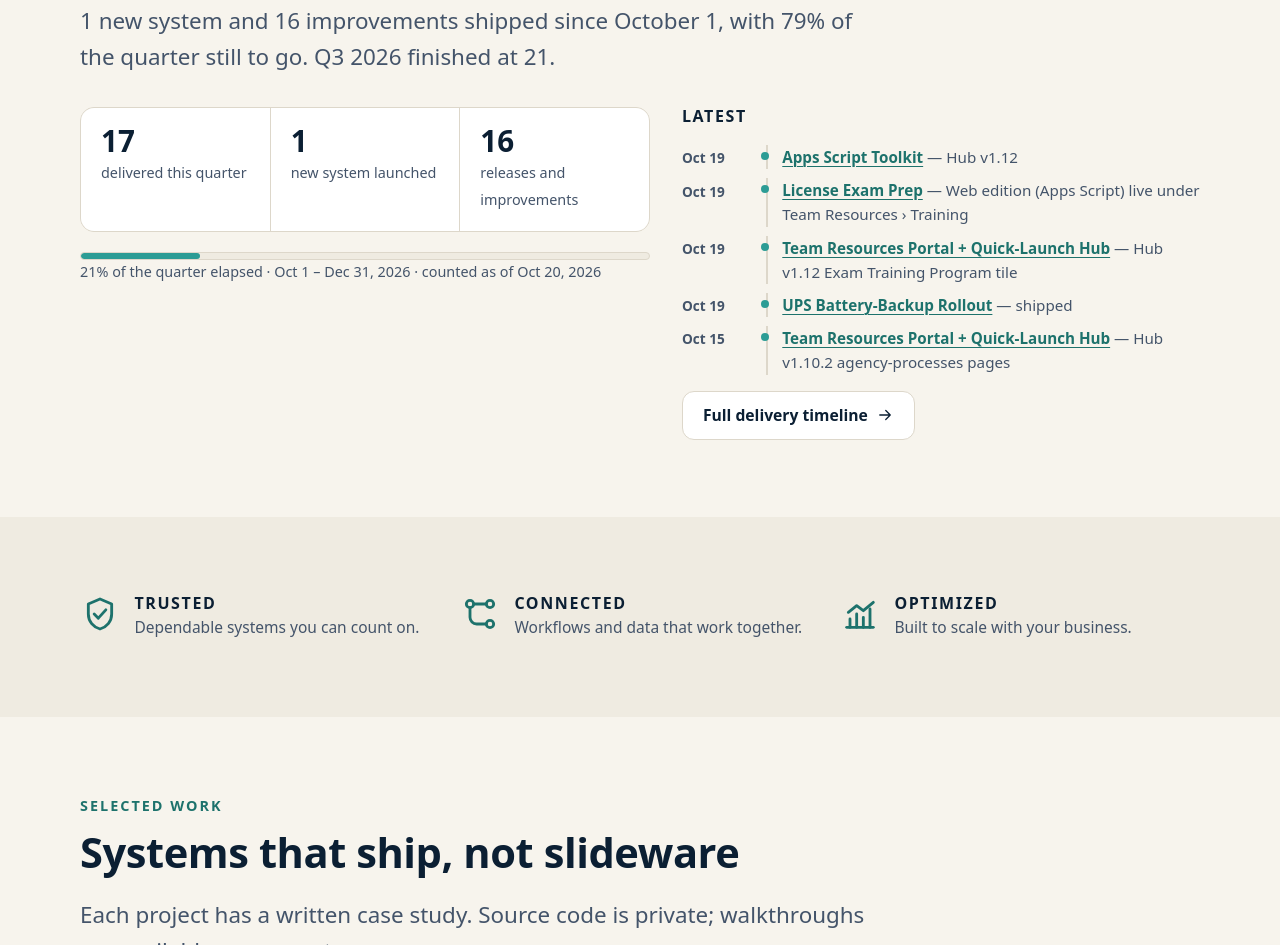
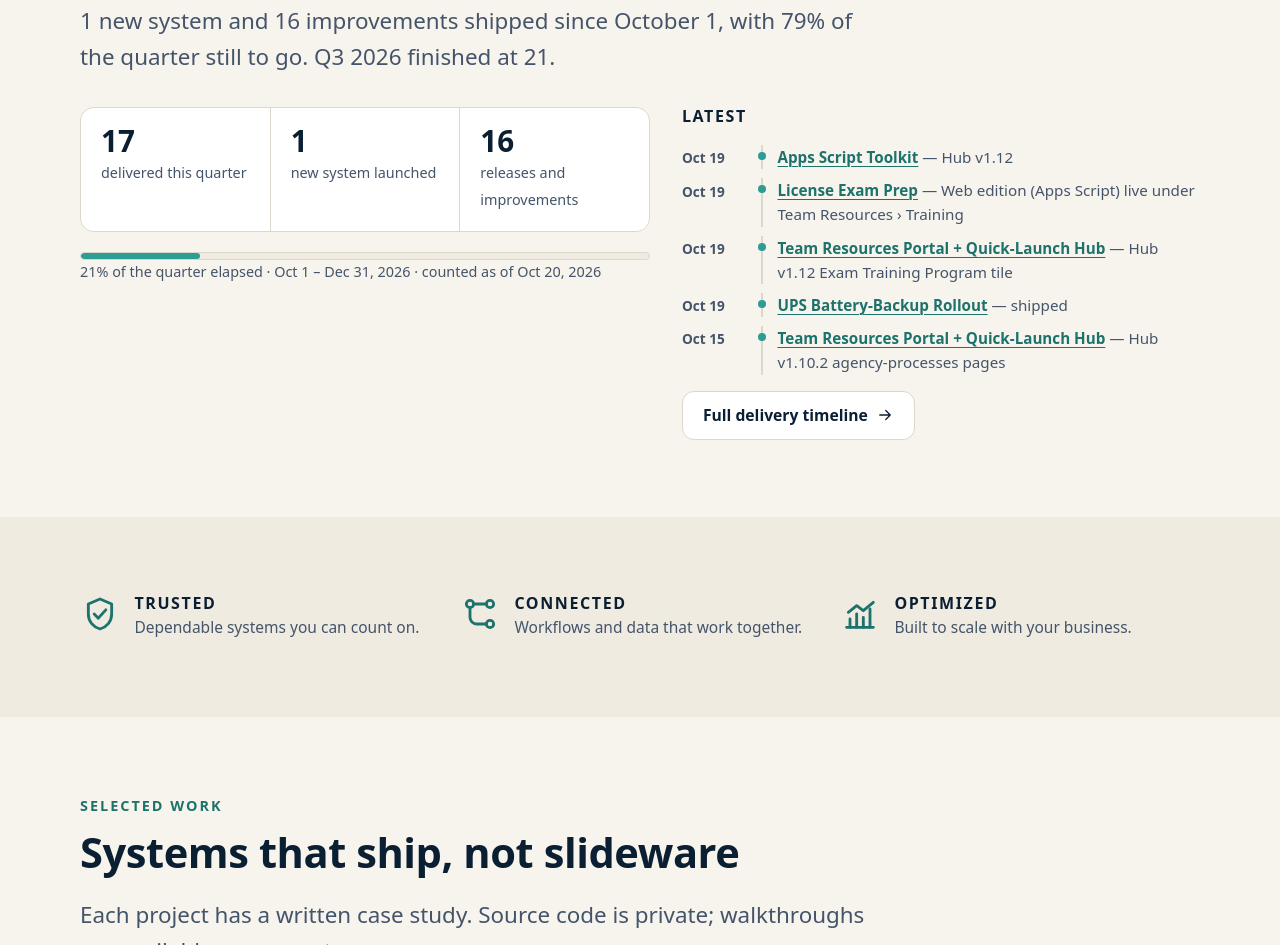
Before and after one commit to forrestswan3/forrestswan3.github.io, an Astro site: page / in a window 1280 px wide. Shown: the part 1276-2221 px from the top of the page. Built offline with nearby package versions, Linux system fonts and the light colour scheme; Astro itself is replaced by a stand-in of ours; a web font is replaced by a local one.

Commit message:
Timeline CSS: auto-width date column, dot anchored to the row border
Co-Authored-By: Claude Fable 5.1 <noreply@anthropic.com>
Claude-Session: https://claude.ai/code/session_019YzrYHDqnhNwoSxGsEfzEo

```diff
--- a/src/styles/global.css
+++ b/src/styles/global.css
@@ -304,18 +304,17 @@ dialog.palette::backdrop { background: rgba(11,31,51,.55); }
 .bar { height: 8px; border-radius: 99px; background: var(--surface-2); border: 1px solid var(--line); overflow: hidden; margin-top: 1.25rem; }
 .bar span { display: block; height: 100%; background: linear-gradient(90deg, var(--teal), var(--accent-ui)); border-radius: 99px; }
 .tl { list-style: none; padding: 0; margin: 1.25rem 0 0; display: grid; gap: .9rem; }
-.tl > li { display: grid; grid-template-columns: 5.5rem 1fr; gap: .75rem; margin: 0; position: relative; }
-.tl time { font-family: var(--font-display); font-weight: 600; font-size: .85rem; color: var(--ink-2); padding-top: .15rem; white-space: nowrap; }
-.tl > li > div { padding-left: 1.1rem; border-left: 2px solid var(--line); }
-.tl > li > div::before { content: ""; position: absolute; left: calc(5.5rem + .75rem - 5px); top: .4rem; width: 8px; height: 8px; border-radius: 50%; background: var(--accent-ui); }
+.tl > li { display: grid; grid-template-columns: max-content 1fr; gap: .75rem; margin: 0; }
+.tl time { font-family: var(--font-display); font-weight: 600; font-size: .85rem; color: var(--ink-2); padding-top: .15rem; white-space: nowrap; min-width: 4.2rem; }
+.tl > li > div, .tl > li > span { position: relative; padding-left: 1.1rem; border-left: 2px solid var(--line); }
+.tl > li > div::before, .tl > li > span::before { content: ""; position: absolute; left: -5px; top: .4rem; width: 8px; height: 8px; border-radius: 50%; background: var(--accent-ui); }
 .tl > li > div > a { font-weight: 600; color: var(--ink); text-decoration: none; margin-left: .4rem; }
 .tl > li > div > a:hover { color: var(--accent); text-decoration: underline; }
 .tl-notes { margin: .3rem 0 0; padding-left: 1.1em; color: var(--ink-2); font-size: .95rem; }
 .tl-notes li { margin-bottom: .15rem; }
 .tl--compact { gap: .55rem; }
-.tl--compact > li { grid-template-columns: 4.5rem 1fr; }
-.tl--compact > li > span { padding-left: .9rem; border-left: 2px solid var(--line); font-size: .95rem; }
-.tl--compact > li > span::before { content: ""; position: absolute; left: calc(4.5rem + .75rem - 5px); top: .45rem; width: 8px; height: 8px; border-radius: 50%; background: var(--accent-ui); }
+.tl--compact > li > span { padding-left: .9rem; font-size: .95rem; }
+.tl--compact > li > span::before { top: .45rem; }
 .tl--compact > li > span a { font-weight: 600; }
 .quarter { margin-top: 3rem; padding-top: 2rem; border-top: 1px solid var(--line); }
 .quarter-head { display: flex; flex-wrap: wrap; align-items: baseline; justify-content: space-between; gap: .25rem 1rem; margin-bottom: 1rem; }
```
